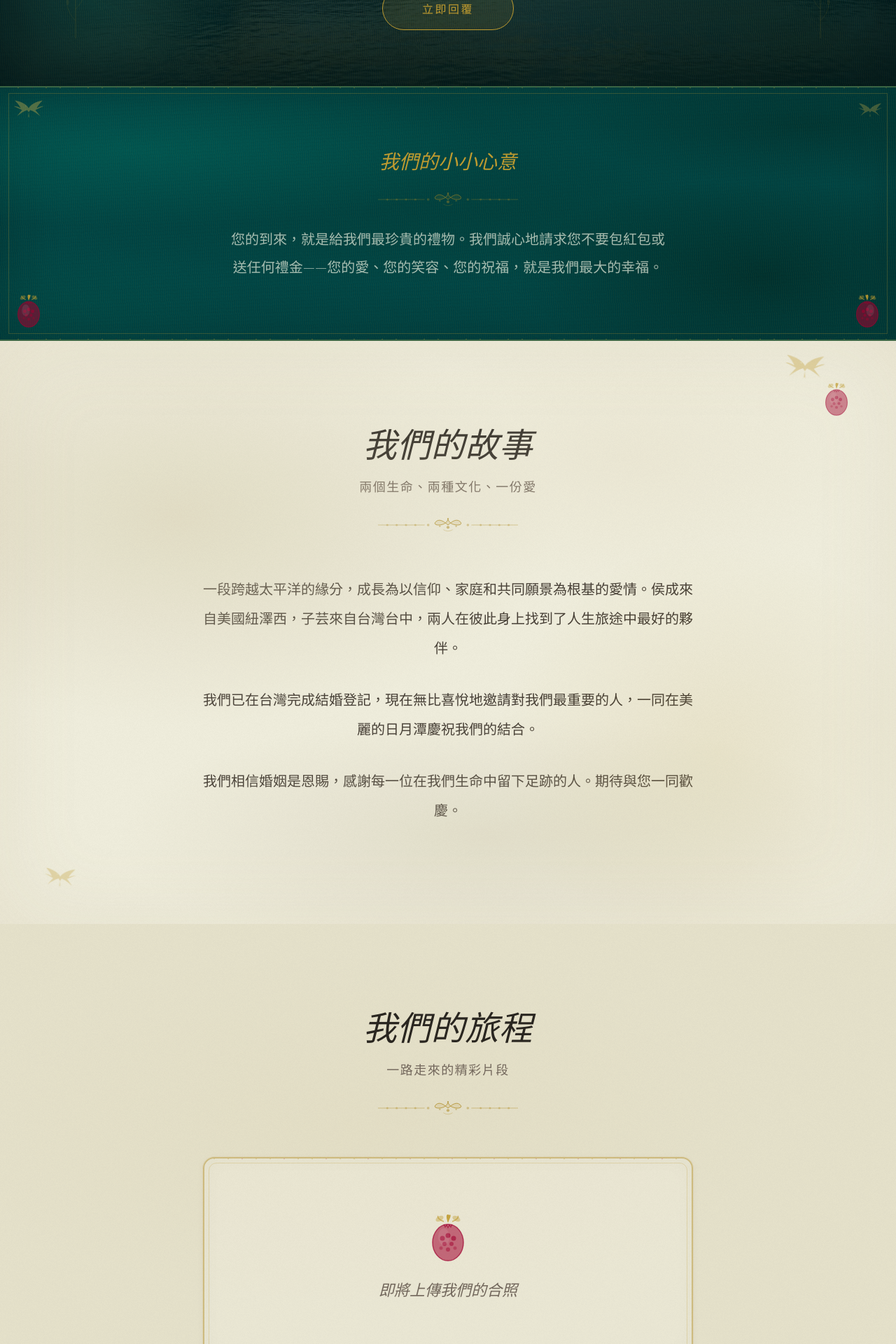
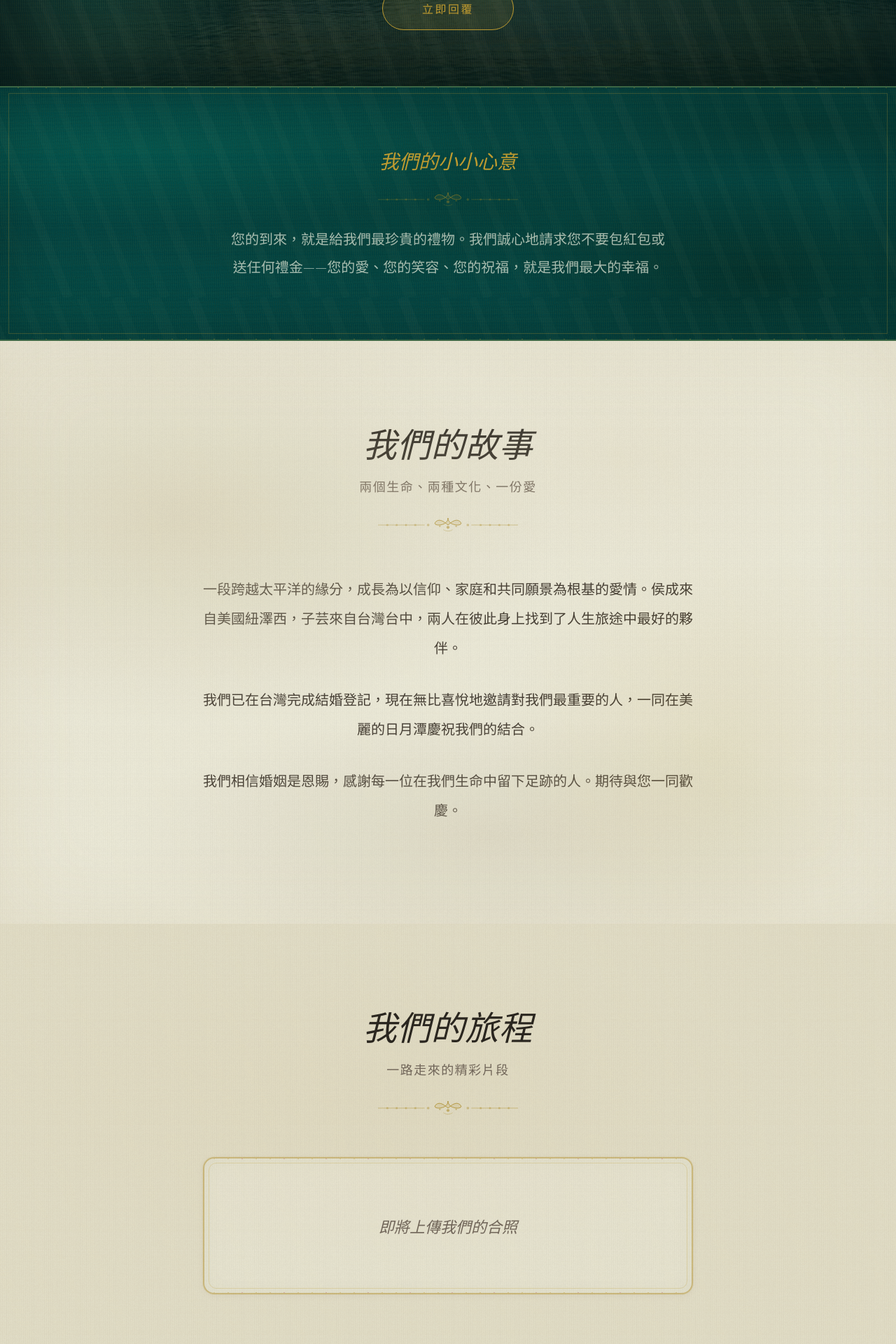
Before and after one commit to Stevenhcc/wedding-site, a React (Vite) app in the folder wedding-site/: page / in a window 1280 px wide. Shown: the part 760-2680 px from the top of the page at 70% size. Built offline with nearby package versions, Linux system fonts and the light colour scheme; a web font is replaced by a local one.

Commit message:
Update App.jsx

```diff
--- a/wedding-site/src/App.jsx
+++ b/wedding-site/src/App.jsx
@@ -11,45 +11,7 @@ const Icon = ({ type }) => {
   return <span className="os-icon">{icons[type]}</span>
 }
 
-/* ─── SWALLOW SVG — BOLD, VISIBLE ─── */
-const Swallow = ({ className = '', flip, style }) => (
-  <svg className={`swallow ${className} ${flip ? 'swallow-flip' : ''}`} style={style} viewBox="0 0 80 50" fill="none" xmlns="http://www.w3.org/2000/svg">
-    <path d="M40 22 C36 14, 22 4, 2 1 C10 9, 16 16, 18 22 C12 19, 4 16, 0 17 C8 20, 16 24, 22 27 C19 30, 14 36, 8 44 C18 36, 26 30, 36 27 L40 33 L44 27 C54 30, 62 36, 72 44 C66 36, 61 30, 58 27 C64 24, 72 20, 80 17 C76 16, 68 19, 62 22 C64 16, 70 9, 78 1 C58 4, 44 14, 40 22Z" fill="currentColor"/>
-    <path d="M40 33 L38 48 L40 44 L42 48 L40 33Z" fill="currentColor" opacity="0.85"/>
-    <circle cx="32" cy="16" r="1.5" fill="white" opacity="0.4"/>
-  </svg>
-)
-
-/* ─── POMEGRANATE SVG — VISIBLE ─── */
-const Pomegranate = ({ className = '', size = 'md' }) => {
-  const s = size === 'sm' ? 0.7 : size === 'lg' ? 1.3 : 1
-  return (
-    <svg className={`pom ${className}`} viewBox="0 0 60 72" fill="none" xmlns="http://www.w3.org/2000/svg" style={{ width: `${60 * s}px`, height: `${72 * s}px` }}>
-      {/* stem & leaves */}
-      <path d="M30 12 C28 6, 27 2, 29 0 C31 -0.5, 32 2, 33 0 C35 2, 32 6, 30 12Z" fill="var(--gold)" opacity="0.9"/>
-      <path d="M24 10 C18 8, 14 4, 16 2" stroke="var(--gold)" strokeWidth="1.5" opacity="0.7" fill="none"/>
-      <path d="M36 10 C42 8, 46 4, 44 2" stroke="var(--gold)" strokeWidth="1.5" opacity="0.7" fill="none"/>
-      <ellipse cx="18" cy="6" rx="6" ry="3.5" fill="var(--gold)" opacity="0.4" transform="rotate(-30 18 6)"/>
-      <ellipse cx="42" cy="6" rx="6" ry="3.5" fill="var(--gold)" opacity="0.4" transform="rotate(30 42 6)"/>
-      {/* body */}
-      <ellipse cx="30" cy="40" rx="22" ry="26" fill="var(--ruby)" opacity="0.55"/>
-      <ellipse cx="30" cy="40" rx="22" ry="26" stroke="var(--ruby)" strokeWidth="1.5" opacity="0.7" fill="none"/>
-      {/* crown */}
-      <path d="M24 14 L26 18 L28 15 L30 19 L32 15 L34 18 L36 14" stroke="var(--ruby)" strokeWidth="1.2" opacity="0.65" fill="none"/>
-      {/* seeds */}
-      <circle cx="22" cy="34" r="3.5" fill="var(--ruby)" opacity="0.6"/>
-      <circle cx="30" cy="30" r="3.5" fill="var(--ruby)" opacity="0.65"/>
-      <circle cx="38" cy="34" r="3.5" fill="var(--ruby)" opacity="0.6"/>
-      <circle cx="25" cy="42" r="3" fill="var(--ruby)" opacity="0.5"/>
-      <circle cx="35" cy="42" r="3" fill="var(--ruby)" opacity="0.5"/>
-      <circle cx="30" cy="50" r="3" fill="var(--ruby)" opacity="0.45"/>
-      <circle cx="20" cy="48" r="2.5" fill="var(--ruby)" opacity="0.35"/>
-      <circle cx="40" cy="48" r="2.5" fill="var(--ruby)" opacity="0.35"/>
-      {/* highlight */}
-      <ellipse cx="24" cy="32" rx="8" ry="12" fill="white" opacity="0.08"/>
-    </svg>
-  )
-}
+/* ─── DECORATIVE SVG COMPONENTS ─── */
 
 /* ─── GOLD ORNATE DIVIDER ─── */
 const GoldDivider = ({ light, wide }) => (
@@ -74,22 +36,8 @@ const BeadedBorder = ({ children, className = '' }) => (
   <div className={`beaded ${className}`}>{children}</div>
 )
 
-/* ─── GOLD LEAF SPRIG ─── */
-const Sprig = ({ flip }) => (
-  <svg className={`sprig ${flip ? 'sprig-flip' : ''}`} viewBox="0 0 40 120" fill="none" xmlns="http://www.w3.org/2000/svg">
-    <path d="M20 110 Q20 60 20 10" stroke="currentColor" strokeWidth="1.2" opacity="0.55"/>
-    <path d="M20 80 Q8 68 6 55" stroke="currentColor" strokeWidth="0.9" opacity="0.5" fill="none"/>
-    <path d="M20 60 Q32 48 35 35" stroke="currentColor" strokeWidth="0.9" opacity="0.5" fill="none"/>
-    <path d="M20 40 Q10 30 8 18" stroke="currentColor" strokeWidth="0.9" opacity="0.5" fill="none"/>
-    <path d="M6 55 Q2 48 6 42 Q11 48 6 55Z" fill="currentColor" opacity="0.35"/>
-    <path d="M35 35 Q39 28 35 22 Q30 28 35 35Z" fill="currentColor" opacity="0.35"/>
-    <path d="M8 18 Q4 11 8 5 Q13 11 8 18Z" fill="currentColor" opacity="0.35"/>
-    <circle cx="20" cy="8" r="2.5" fill="currentColor" opacity="0.3"/>
-  </svg>
-)
-
-/* ─── CANVAS NOISE TEXTURE GENERATOR ─── */
-function useNoiseTexture(size = 256, intensity = 40) {
+/* ─── CANVAS TEXTURE GENERATORS ─── */
+function useNoiseTexture(size = 256, intensity = 50) {
   const [dataUrl, setDataUrl] = useState('')
   useEffect(() => {
     const c = document.createElement('canvas')
@@ -106,17 +54,67 @@ function useNoiseTexture(size = 256, intensity = 40) {
   return dataUrl
 }
 
-/* ─── NOISE OVERLAY COMPONENT ─── */
-const FabricNoise = ({ opacity = 0.12, blend = 'multiply', className = '' }) => {
+function useSilkTexture(size = 300) {
+  const [dataUrl, setDataUrl] = useState('')
+  useEffect(() => {
+    const c = document.createElement('canvas')
+    c.width = size; c.height = size
+    const ctx = c.getContext('2d')
+    // Base fill
+    ctx.fillStyle = 'rgba(128,128,128,0)'
+    ctx.fillRect(0, 0, size, size)
+    // Horizontal silk threads — varying opacity
+    for (let y = 0; y < size; y += 2) {
+      const a = 0.03 + Math.random() * 0.06
+      ctx.fillStyle = `rgba(191,155,48,${a})`
+      ctx.fillRect(0, y, size, 1)
+    }
+    // Vertical weft — slightly darker
+    for (let x = 0; x < size; x += 3) {
+      const a = 0.02 + Math.random() * 0.04
+      ctx.fillStyle = `rgba(0,0,0,${a})`
+      ctx.fillRect(x, 0, 1, size)
+    }
+    // Diagonal sheen bands
+    ctx.globalCompositeOperation = 'screen'
+    for (let i = -size; i < size * 2; i += 40 + Math.random() * 30) {
+      const a = 0.01 + Math.random() * 0.025
+      ctx.strokeStyle = `rgba(255,240,200,${a})`
+      ctx.lineWidth = 8 + Math.random() * 15
+      ctx.beginPath()
+      ctx.moveTo(i, 0)
+      ctx.lineTo(i + size * 0.4, size)
+      ctx.stroke()
+    }
+    setDataUrl(c.toDataURL())
+  }, [size])
+  return dataUrl
+}
+
+/* ─── TEXTURE OVERLAY COMPONENTS ─── */
+const FabricNoise = ({ opacity = 0.12, blend = 'multiply' }) => {
   const noise = useNoiseTexture(256, 50)
   if (!noise) return null
   return (
-    <div className={`fabric-noise ${className}`} style={{
+    <div style={{
+      position: 'absolute', inset: 0, pointerEvents: 'none', zIndex: 1,
+      opacity, mixBlendMode: blend,
+      backgroundImage: `url(${noise})`,
+      backgroundSize: '256px 256px',
+      backgroundRepeat: 'repeat',
+    }} />
+  )
+}
+
+const SilkWeave = ({ opacity = 0.6 }) => {
+  const silk = useSilkTexture(300)
+  if (!silk) return null
+  return (
+    <div style={{
       position: 'absolute', inset: 0, pointerEvents: 'none', zIndex: 1,
       opacity,
-      mixBlendMode: blend,
-      backgroundImage: `url(${noise})`,
-      backgroundSize: '256px 256px',
+      backgroundImage: `url(${silk})`,
+      backgroundSize: '300px 300px',
       backgroundRepeat: 'repeat',
     }} />
   )
@@ -438,15 +436,10 @@ export default function App() {
         <div className="hero-ov" />
         <div className="tex-mottle tex-mottle-dk" />
         <div className="silk-grain" />
-        <FabricNoise opacity={0.18} blend="soft-light" />
+        <SilkWeave opacity={0.7} />
+        <FabricNoise opacity={0.22} blend="soft-light" />
+        <SilkWeave opacity={0.7} />
         <div className="tex-vignette tex-vignette-dk" />
-        {/* Swallows in hero */}
-        <Swallow className="sw-hero sw-h1" />
-        <Swallow className="sw-hero sw-h2" flip />
-        <Swallow className="sw-hero sw-h3" />
-        <Swallow className="sw-hero sw-h4" flip />
-        <Sprig />
-        <Sprig flip />
         <div className={`hero-ct ${heroLoaded ? 'hero-in' : ''}`}>
           <p className="hero-pre h-d1">{l.hero.pre}</p>
           <h1 className="hero-nm h-d2">
@@ -470,11 +463,8 @@ export default function App() {
         <BeadedBorder className="gift">
           <div className="tex-mottle tex-mottle-dk" />
           <div className="silk-grain silk-grain-s" />
-          <FabricNoise opacity={0.18} blend="soft-light" />
-          <Pomegranate className="pom-abs pom-gift-l" size="sm" />
-          <Pomegranate className="pom-abs pom-gift-r" size="sm" />
-          <Swallow className="sw-gift sw-gift-1" />
-          <Swallow className="sw-gift sw-gift-2" flip />
+          <FabricNoise opacity={0.22} blend="soft-light" />
+        <SilkWeave opacity={0.7} />
           <h3 className="gift-t">{l.noGift.title}</h3>
           <GoldDivider />
           <p className="gift-b">{l.noGift.body}</p>
@@ -484,11 +474,9 @@ export default function App() {
       {/* STORY */}
       <Sec id="story" anim="up">
         <div className="tex-mottle tex-mottle-lt" />
-        <FabricNoise opacity={0.08} blend="multiply" />
+        <FabricNoise opacity={0.1} blend="multiply" />
+        <SilkWeave opacity={0.35} />
         <div className="tex-vignette tex-vignette-lt" />
-        <Swallow className="sw-float sw-f1" />
-        <Swallow className="sw-float sw-f2" flip />
-        <Pomegranate className="pom-abs pom-story" size="sm" />
         <h2 className="sec-t">{l.story.title}</h2>
         <p className="sec-sub">{l.story.sub}</p>
         <div className="sec-orn"><GoldDivider /></div>
@@ -501,12 +489,12 @@ export default function App() {
 
       {/* PHOTOS */}
       <Sec className="photos-sec" anim="scale">
-        <FabricNoise opacity={0.08} blend="multiply" />
+        <FabricNoise opacity={0.1} blend="multiply" />
+        <SilkWeave opacity={0.35} />
         <h2 className="sec-t">{l.photos.title}</h2>
         <p className="sec-sub">{l.photos.sub}</p>
         <div className="sec-orn"><GoldDivider /></div>
         <BeadedBorder className="photos-placeholder">
-          <Pomegranate className="pom-center" size="md" />
           <p className="photos-msg">{lang === 'zh' ? '\u5373\u5C07\u4E0A\u50B3\u6211\u5011\u7684\u5408\u7167' : 'Our photos coming soon'}</p>
         </BeadedBorder>
       </Sec>
@@ -515,12 +503,12 @@ export default function App() {
       <Sec id="schedule" className="sched" dark anim="up">
         <div className="tex-mottle tex-mottle-dk" />
         <div className="silk-grain" />
-        <FabricNoise opacity={0.18} blend="soft-light" />
+        <SilkWeave opacity={0.7} />
+        <FabricNoise opacity={0.22} blend="soft-light" />
+        <SilkWeave opacity={0.7} />
         <div className="tex-vignette tex-vignette-dk" />
         <div className="tex-gold-line tex-gold-line-t" />
         <div className="tex-gold-line tex-gold-line-b" />
-        <Swallow className="sw-float sw-f3" />
-        <Swallow className="sw-float sw-f4" flip />
         <h2 className="sec-t">{l.schedule.title}</h2>
         <p className="sec-sub-big">{l.schedule.sub}</p>
         <div className="sec-orn"><GoldDivider light /></div>
@@ -542,8 +530,8 @@ export default function App() {
       {/* VENUE */}
       <Sec id="venue" anim="up">
         <div className="tex-mottle tex-mottle-lt" />
-        <FabricNoise opacity={0.08} blend="multiply" />
-        <Pomegranate className="pom-abs pom-venue" size="sm" />
+        <FabricNoise opacity={0.1} blend="multiply" />
+        <SilkWeave opacity={0.35} />
         <h2 className="sec-t">{l.venue.title}</h2>
         <p className="sec-sub">{l.venue.sub}</p>
         <div className="sec-orn"><GoldDivider /></div>
@@ -576,13 +564,11 @@ export default function App() {
       <Sec id="rsvp" className="rsvp-sec" dark anim="scale">
         <div className="tex-mottle tex-mottle-dk" />
         <div className="silk-grain" />
-        <FabricNoise opacity={0.18} blend="soft-light" />
+        <SilkWeave opacity={0.7} />
+        <FabricNoise opacity={0.22} blend="soft-light" />
+        <SilkWeave opacity={0.7} />
         <div className="tex-vignette tex-vignette-dk" />
         <div className="tex-gold-line tex-gold-line-t" />
-        <Swallow className="sw-float sw-f5" />
-        <Swallow className="sw-float sw-f6" flip />
-        <Pomegranate className="pom-abs pom-rsvp-l" size="sm" />
-        <Pomegranate className="pom-abs pom-rsvp-r" size="sm" />
         <h2 className="sec-t">{l.rsvp.title}</h2>
         <p className="sec-sub-big">{l.rsvp.sub}</p>
         <div className="sec-orn"><GoldDivider light /></div>
@@ -592,7 +578,8 @@ export default function App() {
 
       {/* FAQ */}
       <Sec id="faq" className="faq-sec" anim="up">
-        <FabricNoise opacity={0.08} blend="multiply" />
+        <FabricNoise opacity={0.1} blend="multiply" />
+        <SilkWeave opacity={0.35} />
         <h2 className="sec-t">{l.faq.title}</h2>
         <div className="sec-orn"><GoldDivider /></div>
         <Stagger className="faq-ls" delay={0.1}>
@@ -610,8 +597,8 @@ export default function App() {
 
       {/* EXPLORE */}
       <Sec className="exp-sec" anim="up">
-        <FabricNoise opacity={0.08} blend="multiply" />
-        <Swallow className="sw-float sw-f7" />
+        <FabricNoise opacity={0.1} blend="multiply" />
+        <SilkWeave opacity={0.35} />
         <h2 className="sec-t">{l.explore.title}</h2>
         <p className="sec-sub">{l.explore.sub}</p>
         <div className="sec-orn"><GoldDivider /></div>
@@ -630,14 +617,11 @@ export default function App() {
       <footer className="ft">
         <div className="tex-mottle tex-mottle-dk" />
         <div className="silk-grain" />
-        <FabricNoise opacity={0.18} blend="soft-light" />
+        <SilkWeave opacity={0.7} />
+        <FabricNoise opacity={0.22} blend="soft-light" />
+        <SilkWeave opacity={0.7} />
         <div className="tex-vignette tex-vignette-dk" />
         <div className="tex-gold-line tex-gold-line-t" />
-        <Sprig />
-        <Sprig flip />
-        <Pomegranate className="pom-abs pom-ft" size="sm" />
-        <Swallow className="sw-float sw-ft1" />
-        <Swallow className="sw-float sw-ft2" flip />
         <div className="ft-ct">
           <div className="ft-nm">{l.footer}</div>
           <div className="ft-fn">{l.footerNames}</div>
@@ -758,49 +742,6 @@ html { scroll-behavior: smooth; -webkit-font-smoothing: antialiased }
 .tex-gold-line-t { top: 0 }
 .tex-gold-line-b { bottom: 0 }
 
-/* ═══ SWALLOW POSITIONS ═══ */
-.swallow { position: absolute; pointer-events: none; z-index: 2 }
-.swallow-flip { transform: scaleX(-1) }
-
-/* Hero swallows — large & visible */
-.sw-hero { color: var(--gold) }
-.sw-h1 { width: 80px; top: 16%; left: 10%; opacity: .5; animation: swFloat 8s ease-in-out infinite }
-.sw-h2 { width: 65px; top: 12%; right: 12%; opacity: .42; animation: swFloat2 10s ease-in-out 2s infinite }
-.sw-h3 { width: 50px; top: 30%; left: 20%; opacity: .35; animation: swFloat 12s ease-in-out 4s infinite }
-.sw-h4 { width: 42px; bottom: 22%; right: 18%; opacity: .3; animation: swFloat2 9s ease-in-out 1s infinite }
-
-/* Floating swallows in sections */
-.sw-float { color: var(--gold); animation: swFloat 10s ease-in-out infinite }
-.sw-f1 { width: 56px; top: 30px; right: 8%; opacity: .35 }
-.sw-f2 { width: 44px; bottom: 40px; left: 5%; opacity: .3; animation-delay: 3s }
-.sw-f3 { width: 50px; top: 24px; right: 10%; opacity: .32; color: var(--gold-l) }
-.sw-f4 { width: 38px; bottom: 50px; left: 8%; opacity: .25; animation-delay: 2s; color: var(--gold-l) }
-.sw-f5 { width: 54px; top: 20px; left: 8%; opacity: .32; color: var(--gold-l) }
-.sw-f6 { width: 42px; top: 40%; right: 6%; opacity: .25; animation-delay: 4s; color: var(--gold-l) }
-.sw-f7 { width: 48px; top: 20px; left: 6%; opacity: .3 }
-.sw-ft1 { width: 40px; top: 20%; left: 15%; opacity: .25; color: var(--gold-l) }
-.sw-ft2 { width: 34px; top: 30%; right: 12%; opacity: .2; color: var(--gold-l); animation-delay: 5s }
-
-/* Gift section swallows */
-.sw-gift { color: var(--gold-l); z-index: 4 }
-.sw-gift-1 { width: 42px; top: 18px; left: 20px; opacity: .38 }
-.sw-gift-2 { width: 34px; top: 22px; right: 20px; opacity: .3 }
-
-@keyframes swFloat { 0%, 100% { transform: translateY(0) rotate(0deg) } 50% { transform: translateY(-14px) rotate(4deg) } }
-@keyframes swFloat2 { 0%, 100% { transform: scaleX(-1) translateY(0) rotate(0deg) } 50% { transform: scaleX(-1) translateY(-12px) rotate(-3deg) } }
-
-/* ═══ POMEGRANATE POSITIONS ═══ */
-.pom { pointer-events: none; z-index: 2 }
-.pom-abs { position: absolute }
-.pom-gift-l { bottom: 14px; left: 20px }
-.pom-gift-r { bottom: 14px; right: 20px; transform: scaleX(-1) }
-.pom-story { top: 60px; right: 5%; opacity: .8 }
-.pom-center { display: block; margin: 0 auto 18px; position: relative }
-.pom-venue { top: 50px; left: 4% }
-.pom-rsvp-l { bottom: 30px; left: 5% }
-.pom-rsvp-r { bottom: 30px; right: 5%; transform: scaleX(-1) }
-.pom-ft { top: 24px; left: 50%; transform: translateX(-50%) }
-
 /* ═══ ORNATE BEADED BORDER ═══ */
 .beaded {
   position: relative;
@@ -847,13 +788,8 @@ html { scroll-behavior: smooth; -webkit-font-smoothing: antialiased }
 .gold-div-w { width: 240px }
 .gold-div-lt { color: var(--gold-l); opacity: .7 }
 
-/* ═══ BOTANICAL SPRIGS ═══ */
-.sprig { position: absolute; width: 36px; height: 100px; color: var(--gold); opacity: .3; z-index: 2; pointer-events: none }
-.hero .sprig { bottom: 60px; left: 7% }
-.hero .sprig-flip { left: auto; right: 7%; transform: scaleX(-1) }
-.ft .sprig { top: 50px; left: 8%; opacity: .2 }
-.ft .sprig-flip { left: auto; right: 8%; transform: scaleX(-1) }
 
+/* ═══ SECTION STYLES ═══ */
 /* ═══ NAV — BIGGER TEXT ═══ */
 .nav { position: fixed; top: 0; left: 0; right: 0; z-index: 1000; transition: all .5s var(--ease) }
 .nav-s {
@@ -1106,12 +1042,7 @@ html { scroll-behavior: smooth; -webkit-font-smoothing: antialiased }
   .hero-btn { padding: 16px 44px; font-size: 16px }
   .exp-g { grid-template-columns: 1fr }
   .hero-nm { font-size: clamp(30px, 7vw, 48px) }
-  .sprig { display: none }
   .sticky-rsvp { bottom: 20px; right: 20px; padding: 16px 28px; font-size: 16px }
-  .sw-h3, .sw-h4 { display: none }
-  .sw-float { width: 36px; opacity: .2 }
-  .sw-gift { width: 30px; opacity: .2 }
-  .pom-story, .pom-venue { transform: scale(.7); opacity: .5 }
 }
 @media (max-width: 480px) {
   .root { font-size: 18px }
@@ -1141,8 +1072,6 @@ html { scroll-behavior: smooth; -webkit-font-smoothing: antialiased }
   .photos-placeholder { padding: 64px 28px; border-radius: 14px }
   .v-map { border-radius: 10px }
   .gold-div { width: 160px }
-  .pom-gift-l, .pom-gift-r { transform: scale(.6) }
-  .pom-rsvp-l, .pom-rsvp-r { transform: scale(.6) }
   .v-steps li { font-size: 18px }
   .os-l { font-size: 18px }
   .v-note { font-size: 17px }
```
